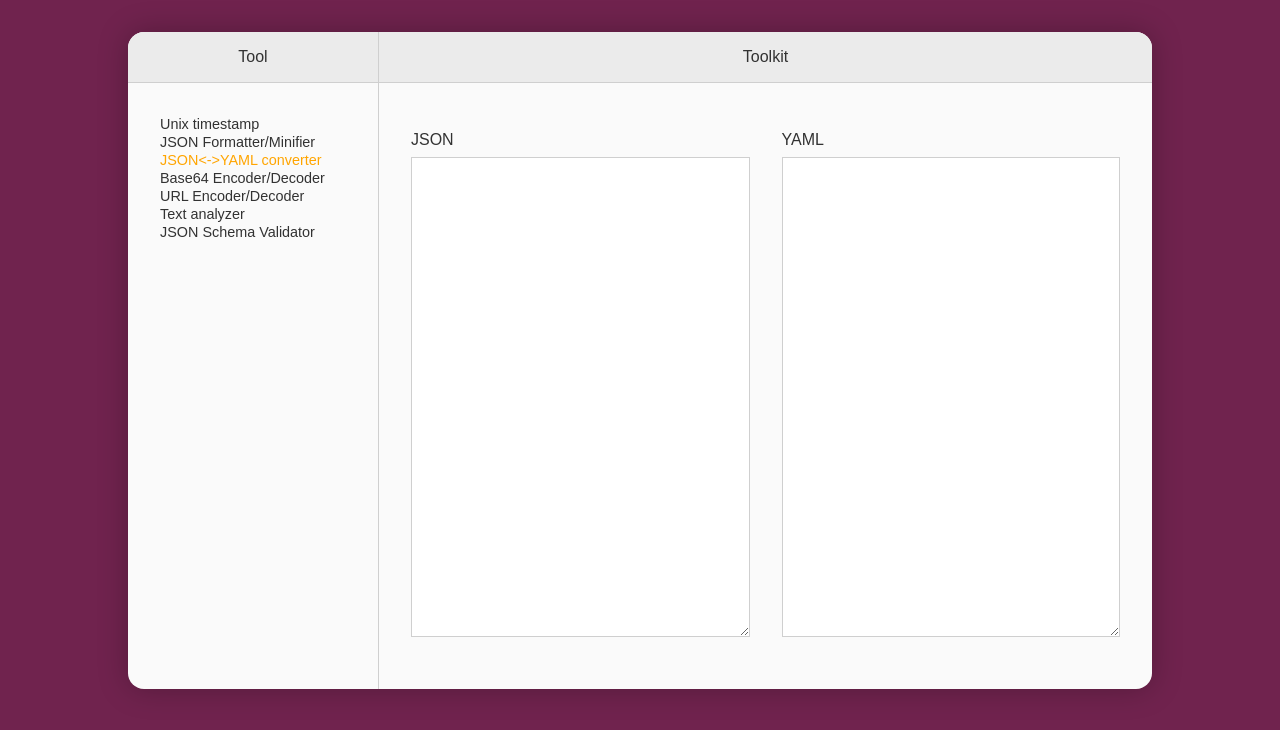
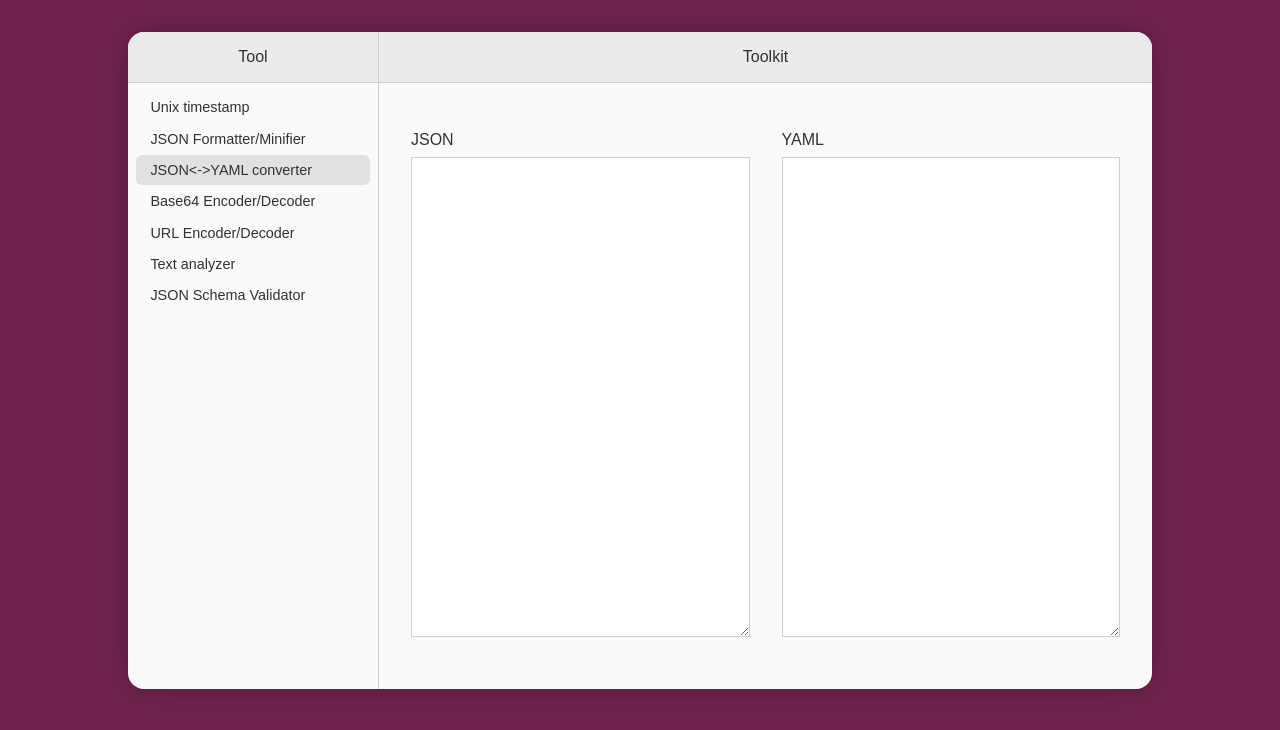
Before and after one commit to eliandoran/toolkit, a SvelteKit app: page /json-converter in a window 1280 px wide. Shown: the top 730 px of the page. Built offline with nearby package versions, Linux system fonts and the light colour scheme.

Commit message:
Improve side bar design

```diff
--- a/src/routes/+layout.svelte
+++ b/src/routes/+layout.svelte
@@ -75,6 +75,11 @@
         padding: 0 2rem;
     }
 
+    .inner-wrapper {
+        padding: 2em;
+        overflow: auto;
+    }
+
     aside {
         border-bottom: 1px solid var(--border-color);
     }
@@ -85,14 +90,29 @@
         padding: 0;
     }
 
+    aside ul li {
+        margin: 1px 0;
+    }
+
     aside ul li a {
         text-decoration: none;
         color: inherit;
         font-size: 0.9em;
+        padding: 0.5em 1em;
+        display: block;
+        border-radius: 6px;
+    }
+
+    aside ul li a:hover {
+        background-color: rgba(0, 0, 0, 0.05);
     }
 
     aside ul li a.active {
-        color: var(--highlight-color);
+        background-color: rgba(0, 0, 0, 0.1);
+    }
+
+    aside .inner-wrapper {
+        padding: 0.5em;
     }
 
     .page-wrapper {
@@ -124,12 +144,6 @@
         flex-grow: 1;
     }
 
-    .inner-wrapper {
-        padding: 2em;
-        overflow: auto;
-    }
-
-
     header {
         border-bottom: 1px solid var(--border-color);
         padding: 1em;
```
